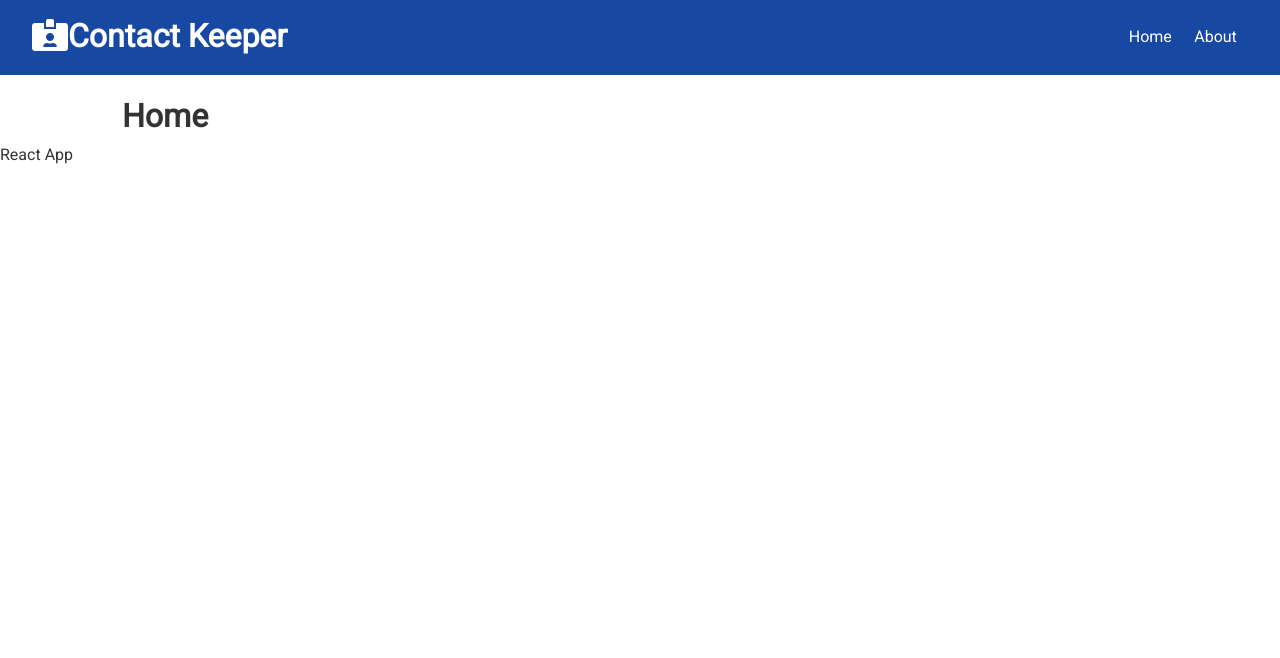
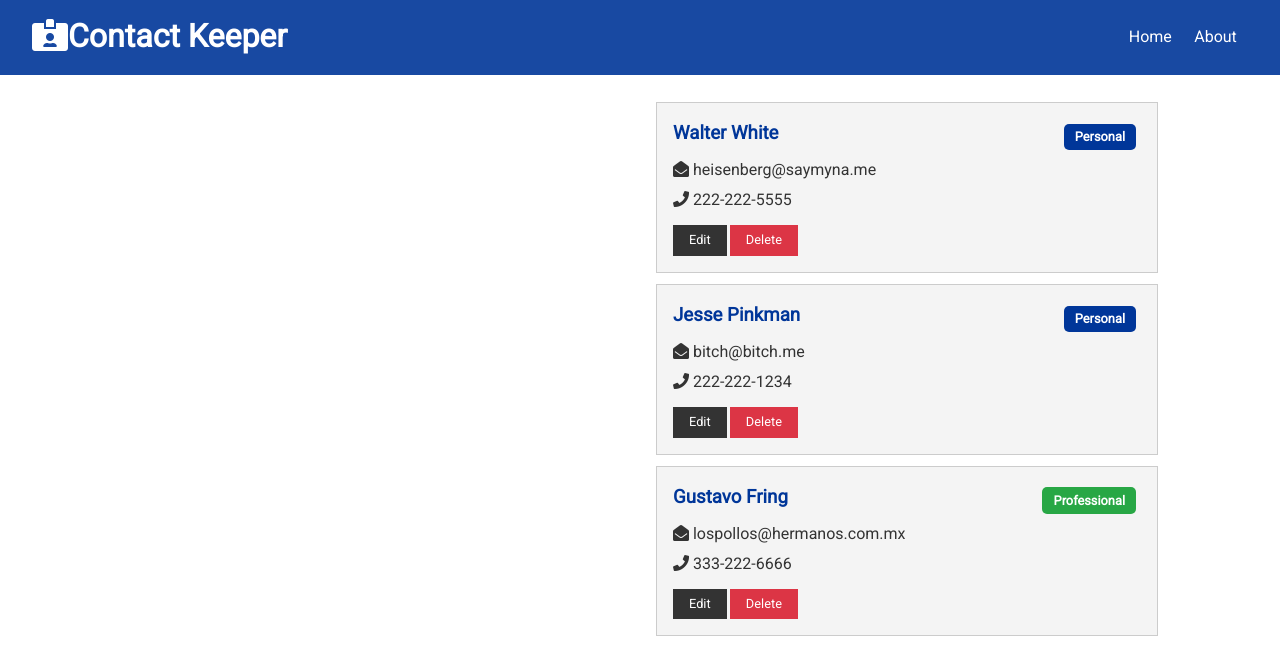
Before and after one commit to renebitter/contact_keeper, a React (Create React App) app in the folder client/: page / in a window 1280 px wide. Shown: the top 658 px of the page. Built offline with nearby package versions, Linux system fonts and the light colour scheme; the HTML template or start-up script is replaced by a standard one.

Commit message:
Contacts & ContactItem Components

```diff
--- a/client/src/App.css
+++ b/client/src/App.css
@@ -221,6 +221,7 @@
   background: var(--light-color);
   color: #333;
   border-radius: 5px;
+  float: right;
 }
 
 .alert {
--- a/client/src/App.js
+++ b/client/src/App.js
@@ -18,7 +18,6 @@
               <Route exact path='/about' component={About} />
             </Switch>
           </div>
-          React App
         </Fragment>
       </Router>
     </ContactState>
--- /dev/null
+++ b/client/src/components/contacts/ContactItem.js
@@ -0,0 +1,43 @@
+import React from 'react';
+import PropTypes from 'prop-types';
+
+const ContactItem = ({ contact }) => {
+  const { id, name, email, phone, type } = contact;
+  return (
+    <div className='card bg-light'>
+      <h3 className='text-primary text-left'>
+        {name}{' '}
+        <span
+          className={
+            'badge ' +
+            (type === 'professional' ? 'badge-success' : 'badge-primary')
+          }
+        >
+          {type.charAt(0).toUpperCase() + type.slice(1)}
+        </span>
+      </h3>
+      <ul className='list'>
+        {email && (
+          <li>
+            <i className='fas fa-envelope-open'></i> {email}
+          </li>
+        )}
+        {phone && (
+          <li>
+            <i className='fas fa-phone'></i> {phone}
+          </li>
+        )}
+      </ul>
+      <p>
+        <button className='btn btn-dark btn-sm'>Edit</button>
+        <button className='btn btn-danger btn-sm'>Delete</button>
+      </p>
+    </div>
+  );
+};
+
+ContactItem.protoTypes = {
+  contact: PropTypes.object.isRequired,
+};
+
+export default ContactItem;
--- /dev/null
+++ b/client/src/components/contacts/Contacts.js
@@ -0,0 +1,19 @@
+import React, { Fragment, useContext } from 'react';
+import ContactItem from './ContactItem';
+import ContactContext from '../../context/contact/contactContext';
+
+const Contacts = () => {
+  const contactContext = useContext(ContactContext);
+
+  const { contacts } = contactContext;
+
+  return (
+    <Fragment>
+      {contacts.map((contact) => (
+        <ContactItem key={contact.id} contact={contact} />
+      ))}
+    </Fragment>
+  );
+};
+
+export default Contacts;
--- a/client/src/components/pages/Home.js
+++ b/client/src/components/pages/Home.js
@@ -1,9 +1,13 @@
 import React from 'react';
+import Contacts from '../contacts/Contacts';
 
 const Home = () => {
   return (
-    <div>
-      <h1>Home</h1>
+    <div className='grid-2'>
+      <div>{/*Contact Form*/}</div>
+      <div>
+        <Contacts />
+      </div>
     </div>
   );
 };
--- a/client/src/context/contact/ContactState.js
+++ b/client/src/context/contact/ContactState.js
@@ -24,7 +24,7 @@
       },
       {
         id: 2,
-        name: 'Jessie Pinkman',
+        name: 'Jesse Pinkman',
         email: 'bitch@bitch.me',
         phone: '222-222-1234',
         type: 'personal',
@@ -32,7 +32,7 @@
       {
         id: 3,
         name: 'Gustavo Fring',
-        email: 'pollo@hermanos.com.mx',
+        email: 'lospollos@hermanos.com.mx',
         phone: '333-222-6666',
         type: 'professional',
       },
```
